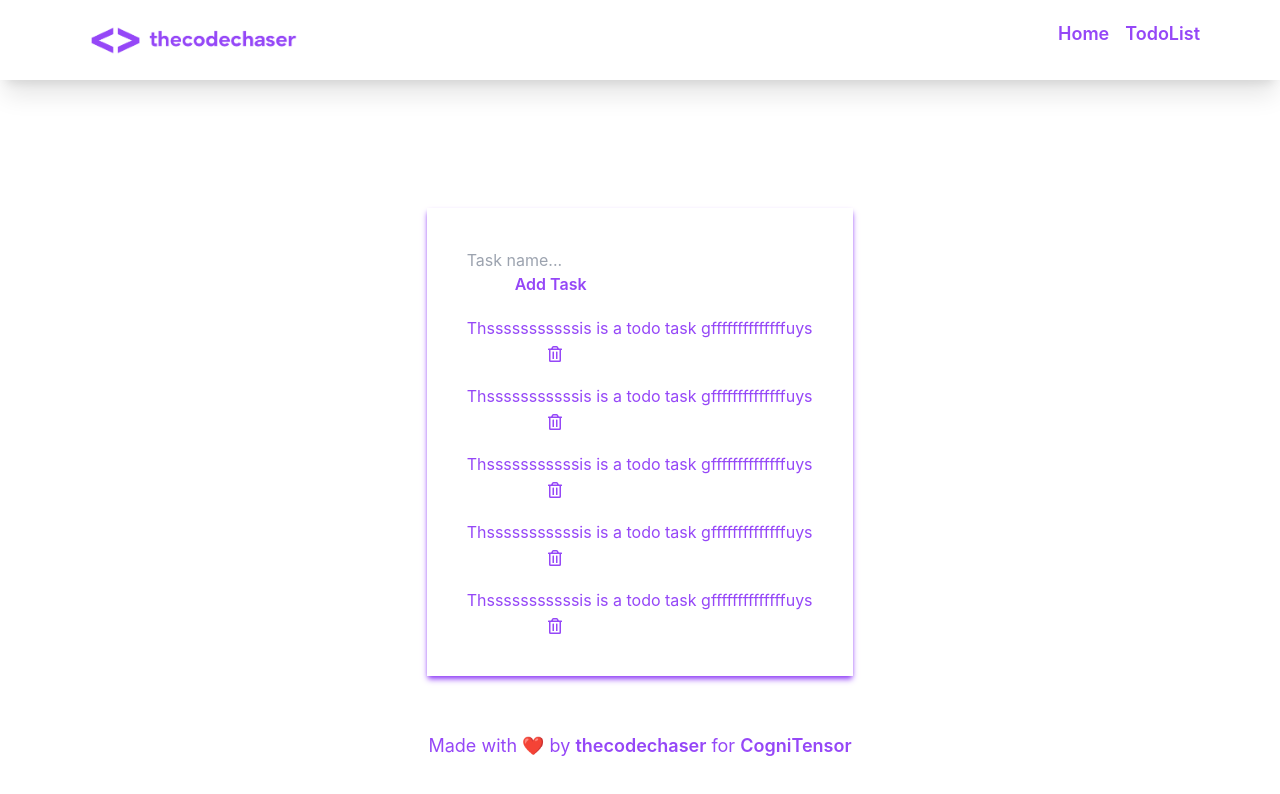
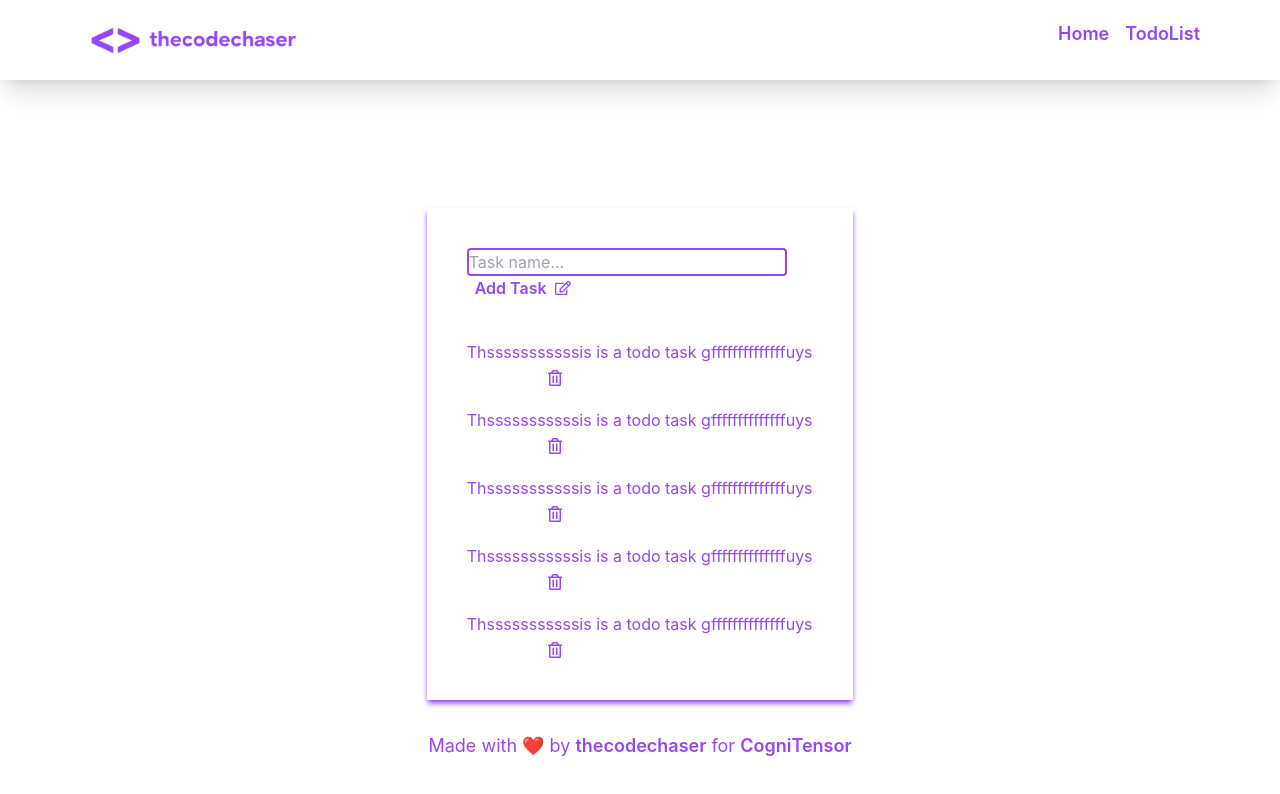
Before and after one commit to thecodechaser/todo-list-front-end, a React (Create React App) app: page /todolist in a window 1280 px wide. Shown: the top 794 px of the page. Built offline with nearby package versions, Linux system fonts and the light colour scheme.

Commit message:
Apply styles to form

```diff
--- a/src/components/TodoList/Form.jsx
+++ b/src/components/TodoList/Form.jsx
@@ -1,16 +1,19 @@
+import { FaRegEdit } from "react-icons/fa";
+
 const Form = () => {
   return (
-    <div>
+    <div className="mb-5">
        <input
         required
-        className="w-64 lg:w-72"
+        className="w-64 lg:w-80 border-2 rounded border-primaryColor focus:outline-none"
         type="text"
         placeholder="Task name..."
         // value={title}
         // onChange={(e) => setTask(e.target.value)}
         maxLength="20"
       />
-      <button className="ml-8 lg:ml-12 text-primaryColor font-semibold" type="submit">Add Task</button>
+      <button className="ml-8 lg:ml-2 text-primaryColor font-semibold" type="submit">
+        Add Task< FaRegEdit className="cursor-pointer inline ml-2 mb-1"/></button>
     </div>
   )
 }
```
